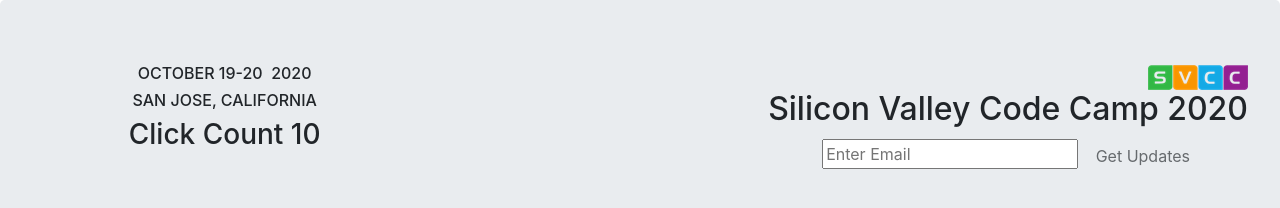
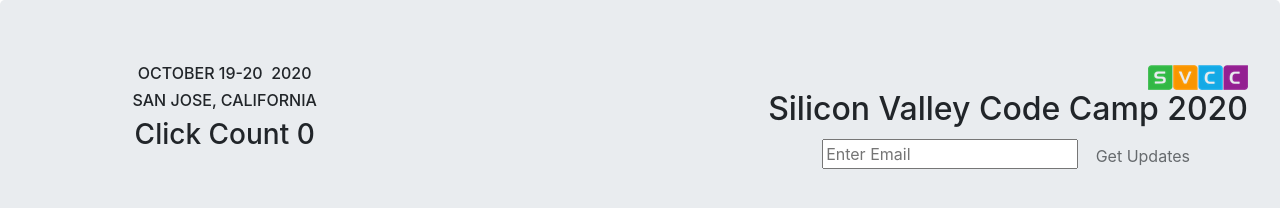
Before and after one commit to jalanya/pluralsight-using-react-hooks, a Next.js app: page /speakers in a window 1280 px wide. Shown: the top 208 px of the page. Built offline with nearby package versions, Linux system fonts and the light colour scheme; data requests are answered from the project's data file.

Commit message:
FEAT: Using useContext and useReducer to Make a Redux-like Global State
- Creating Nested Global Contexts to Reduce Re-renders of Components

```diff
--- a/src/App.js
+++ b/src/App.js
@@ -2,6 +2,7 @@ import React, { createContext } from 'react';
 import Home from './Home';
 import Speakers from './Speakers';
 import { GlobalProvider } from './GlobalState';
+import { FavoriteClickCountProvider } from './FavoriteClickCountContext';
 
 export const ConfigContext = createContext();
 
@@ -20,7 +21,9 @@ const App = ({ pageName }) => {
   return (
     <ConfigContext.Provider value={configValue}>
       <GlobalProvider>
-        <div>{pageToShow(pageName)}</div>
+        <FavoriteClickCountProvider>
+          <div>{pageToShow(pageName)}</div>
+        </FavoriteClickCountProvider>
       </GlobalProvider>
     </ConfigContext.Provider>
   );
--- /dev/null
+++ b/src/FavoriteClickCountContext.js
@@ -0,0 +1,23 @@
+import React, { createContext, useContext, useMemo } from 'react';
+import { GlobalContext } from './GlobalState';
+
+export const FavoriteClickCountContext = createContext();
+
+export const FavoriteClickCountProvider = ({children}) => {
+
+  const { incrementFavoriteClickCount } = useContext(GlobalContext);
+
+  // const provider = {
+  //   incrementFavoriteClickCount
+  // }
+
+  const provider = useMemo(() => {
+    return { incrementFavoriteClickCount };
+  }, []);
+
+  return (
+    <FavoriteClickCountContext.Provider value={provider}>
+      {children}
+    </FavoriteClickCountContext.Provider>
+  )
+}
--- a/src/SpeakerDetail.js
+++ b/src/SpeakerDetail.js
@@ -1,6 +1,6 @@
 import { useContext } from 'react';
 import ImageToggleOnScroll from './ImageToggleOnScroll';
-import { GlobalContext } from './GlobalState';
+import { FavoriteClickCountContext } from './FavoriteClickCountContext';
 
 const SpeakerDetail = React.memo(({
   speakerRec,
@@ -15,7 +15,7 @@ const SpeakerDetail = React.memo(({
   } = speakerRec;
   console.log(`SpeakerDetail:${id} ${firstName} ${lastName} ${favorite}`);
 
-  const { incrementFavoriteClickCount } = useContext(GlobalContext);
+  const { incrementFavoriteClickCount } = useContext(FavoriteClickCountContext);
 
   return (
     <div className="card col-4 cardmin">
--- a/src/useSpeakerDataManager.js
+++ b/src/useSpeakerDataManager.js
@@ -7,7 +7,7 @@ function useSpeakerDataManager () {
   const [{ isLoading, speakerList, favoriteClickCount }, dispatch] = useReducer(speakersReducer, {
     isLoading: true,
     speakerList: [],
-    favoriteClickCount: 10,
+    favoriteClickCount: 0,
   });
 
   function incrementFavoriteClickCount() {
```
